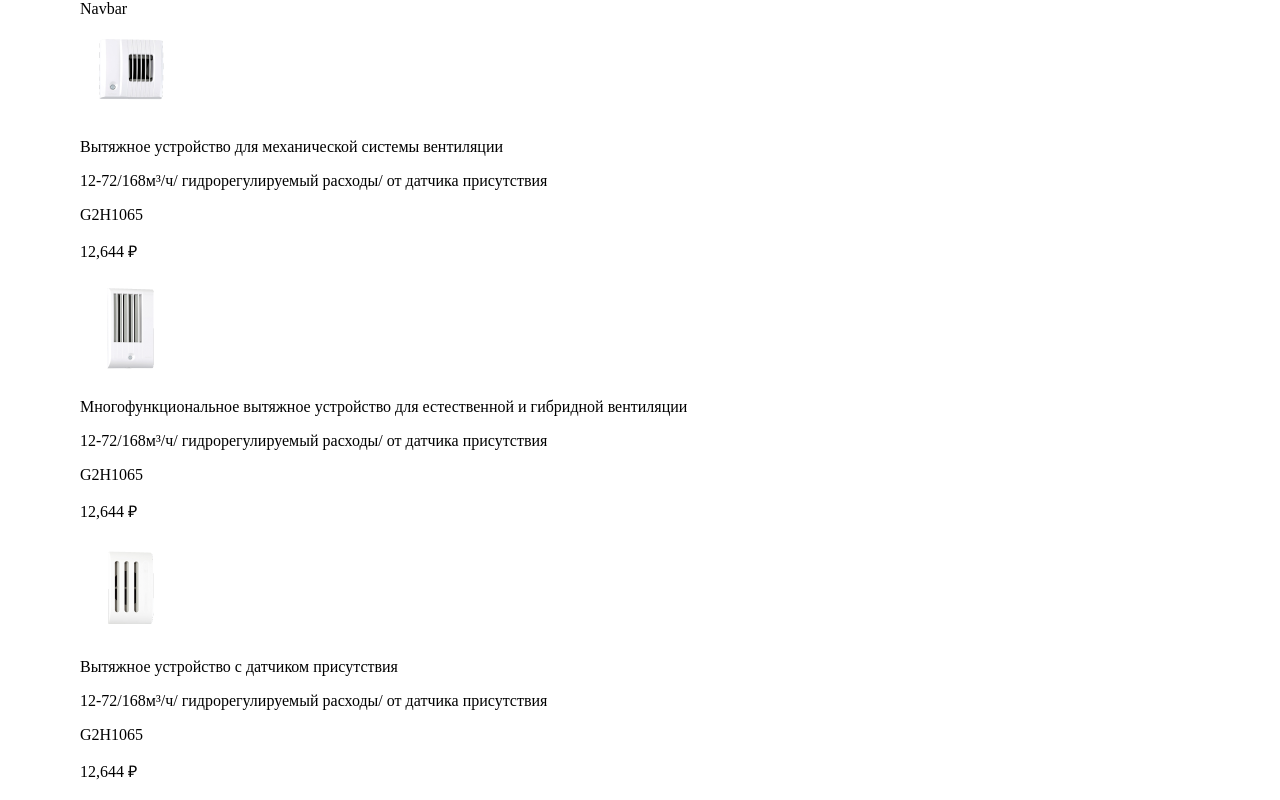
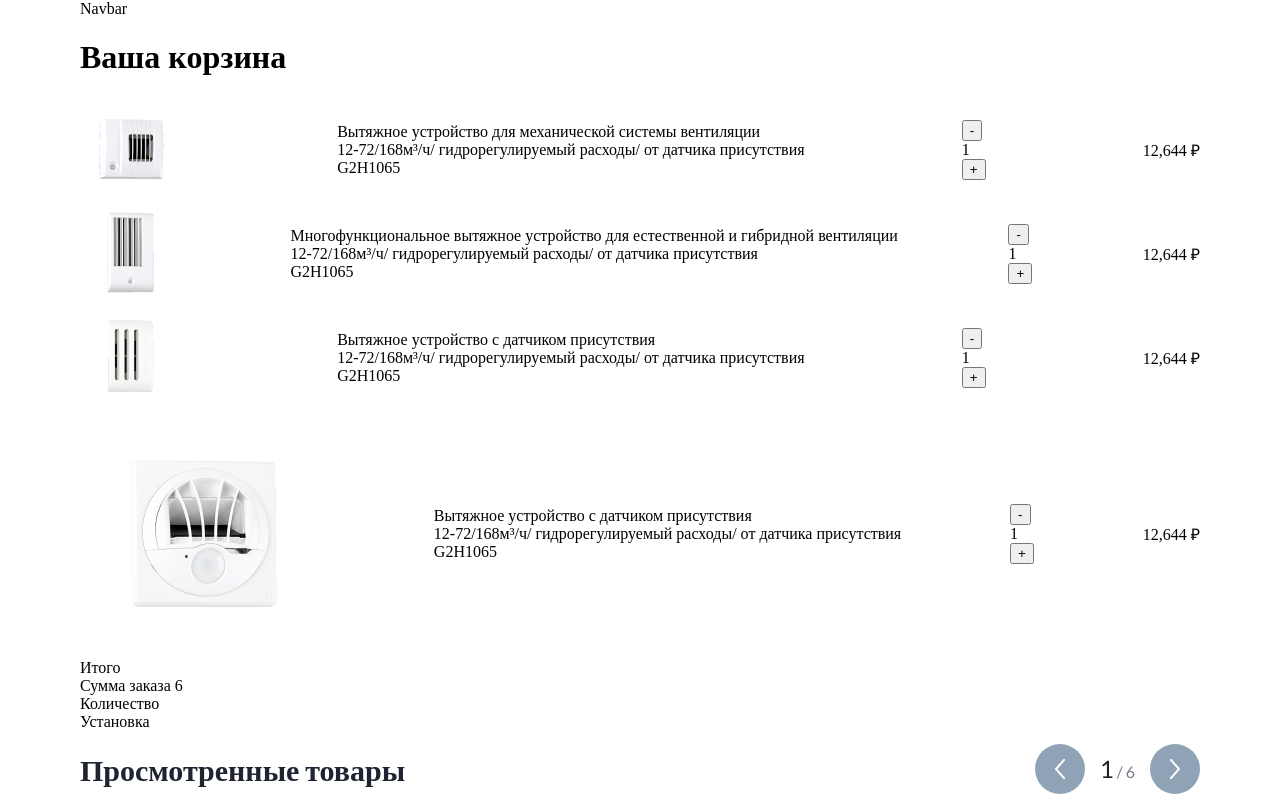
Before and after one commit to Kunduz-rahat/task-vue_positron, a Vue app: page / in a window 1280 px wide. Shown: the top 800 px of the page. Built offline with nearby package versions, Linux system fonts and the light colour scheme.

Commit message:
add quantity

```diff
--- a/src/components/CartItem.vue
+++ b/src/components/CartItem.vue
@@ -1,11 +1,19 @@
 <template>
-	<div >
-
-		<img :src="product.src"  />
-				<p>{{product.desk}}</p>
-				<p>{{product.description}}</p>
-				<p>{{product.vendorcode}}</p>
-				<p>{{product.price.toLocaleString()}} ₽</p>
+	<div class="cart_item" >
+		<div>
+			<img :src="product.src"  />
+		</div>
+	<div>
+		<div>{{product.desk}}</div>
+				<div>{{product.description}}</div>
+				<div>{{product.vendorcode}}</div>
+	</div>
+				<div>
+					<button> - </button>
+					<div> 1 </div>
+					<button> + </button>
+				</div>
+				<div>{{product.price.toLocaleString()}} ₽</div>
 
 
 
@@ -26,5 +34,9 @@
 </script>
 
 <style scoped>
-
+.cart_item{
+	display: flex;
+	justify-content: space-between;
+	align-items: center;
+}
 </style>
--- a/src/components/CartList.vue
+++ b/src/components/CartList.vue
@@ -1,9 +1,21 @@
 <template>
-	<div>
+	<h1>Ваша корзина</h1>
+	<div >
+		<div class="cart__list">
 		<cart-item v-for="product in products"
 		:product="product"
 		:key="product.id"/>
+		<div>Итого</div>
+		<div >
+			<div>Сумма заказа {{product_total}}</div>
+			<div>Количество</div>
+		<div>Установка</div>
+		</div>
+
 	</div>
+
+	</div>
+
 </template>
 
 <script>
@@ -17,10 +29,19 @@ import CartItem from './CartItem.vue';
 				type:Array,
 				required:true
 			}
+		},
+		computed:{
+			product_total(){
+				return 6
+			}
 		}
 	}
 </script>
 
 <style  scoped>
-
+.cart__list{
+	display: grid;
+	grid-template-columns: (2fr, 1fr);
+	grid-column-gap: 55px;
+}
 </style>
--- a/src/components/ProductItem.vue
+++ b/src/components/ProductItem.vue
@@ -7,7 +7,7 @@
 		<div class="product_price">
 				<p class="product__price_r">6 848 ₽ – 56 584 ₽</p>
 		<p class="product__price_e">77.60 € – 643.86 €</p>
-		<button class="button">Подробнее</button>
+		<button class="button" @click="addToCart">Подробнее</button>
 
 		</div>
 
@@ -19,8 +19,9 @@
 
 
 	export default {
-		props:{
-			product:{
+		props:	{
+			product:
+			{
 				type:Object,
 				required:true
 			}
--- a/src/store/index.js
+++ b/src/store/index.js
@@ -1,7 +1,10 @@
+/* eslint-disable no-unused-vars */
 
 import { createStore } from "vuex";
 
-
+function updateLocalStorage(cart){
+	localStorage.setItem('cart', JSON.stringify(cart))
+}
 
 export default createStore({
 	state:{
@@ -22,6 +25,7 @@ addToCart(state, product){
 	}else{
 		state.cart.push({...product, quantity:1})
 	}
+	updateLocalStorage(state.cart)
 }
 	}
 })
```
